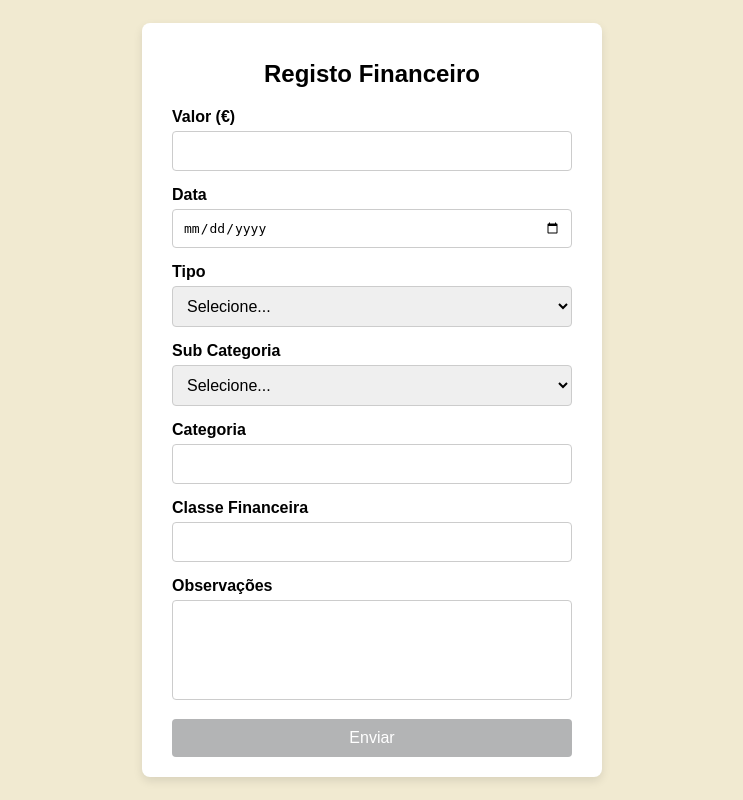
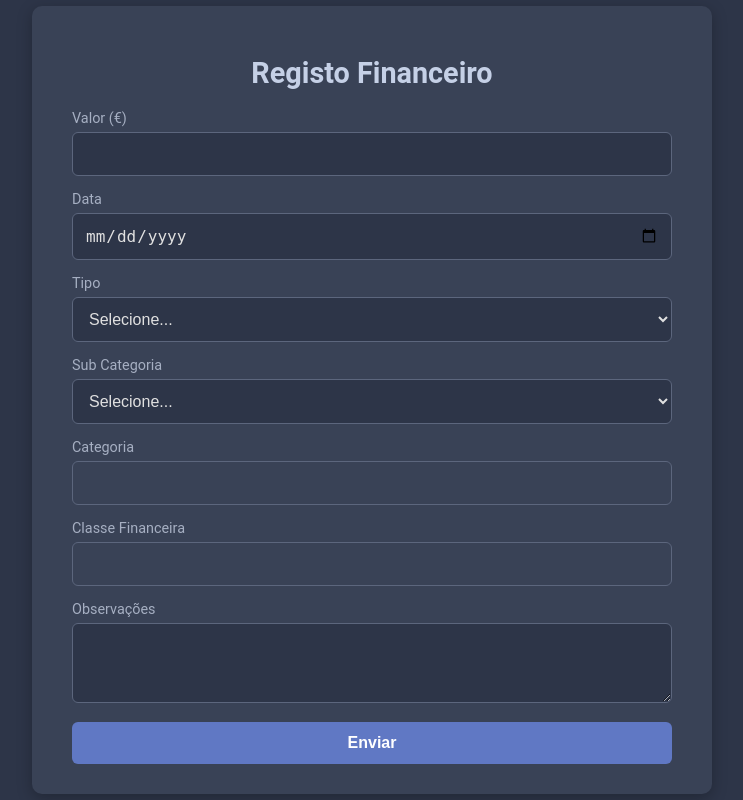
Before and after one commit to joaolecas/MRA_Office, a Flask app: page /form in a window 1280 px wide. Shown: the whole page, without its empty margins (268-1011 px from the left). Run offline with Flask 3, Linux system fonts and the light colour scheme.

Commit message:
dark blue theme

```diff
--- a/app.py
+++ b/app.py
@@ -157,19 +157,21 @@ def submit_form():
         db.session.add(new_record)
         db.session.commit()
         # return "Form submitted successfully!"
+        # return redirect(url_for('success'))
     except Exception as e:
         # Rollback in case of an error
         db.session.rollback()
         return f"An error occurred: {e}"
 
     # Respond with a success message
-    # return jsonify({
-    #     "success": True,
-    #     "message": "Form data submitted successfully!",
-    #     "received_data": form_data
-    # })
+    return jsonify({
+        "success": True,
+        "message": "Form data submitted successfully!",
+        "received_data": form_data,
+        "redirect_url": url_for('success')
+    })
     # Redirect to a success page
-    return redirect(url_for('success'))
+    # return redirect(url_for('success'))
 
 @app.route('/success')
 def success():
--- a/static/form.css
+++ b/static/form.css
@@ -1,85 +1,117 @@
-
+/* General body styling */
 body {
-    font-family: Arial, sans-serif;
+    font-family: 'Roboto', sans-serif; /* Consistent font */
+    background-color: #2d3548; /* Same dark blue-gray background */
+    color: #e0e0e0; /* Light text for readability */
+    display: flex;
+    height: 100vh;
     margin: 0;
-    padding: 0;
-    display: flex;
     justify-content: center;
     align-items: center;
-    height: 100vh;
-    background-color: #f1ead1;
 }
 
+/* Form Container */
 .form-container {
-    background: #fff;
-    padding: 20px 30px;
-    border-radius: 8px;
-    box-shadow: 0 4px 10px rgba(0, 0, 0, 0.1);
+    background-color: #394256; /* Slightly darker background for the form container */
+    padding: 30px 40px;
+    border-radius: 10px;
+    box-shadow: 0 4px 15px rgba(0, 0, 0, 0.25); /* Matching box shadow */
     width: 100%;
-    max-width: 400px;
+    max-width: 600px; /* Larger width for the form page */
+    text-align: left;
 }
 
+/* Header */
 .form-container h1 {
+    font-size: 1.8rem;
     margin-bottom: 20px;
-    font-size: 1.5em;
+    color: #c5d0e6; /* Light blue title color */
     text-align: center;
 }
 
+/* Form Group */
 .form-group {
     margin-bottom: 15px;
 }
 
+/* Labels */
 .form-group label {
     display: block;
+    font-size: 0.9rem;
     margin-bottom: 5px;
-    font-weight: bold;
+    color: #a6afc2; /* Soft blue for labels */
 }
 
+/* Inputs, Selects, and Textareas */
 .form-group input,
 .form-group select,
 .form-group textarea {
     width: 100%;
-    padding: 10px;
-    font-size: 1em;
-    border: 1px solid #ccc;
-    border-radius: 4px;
+    padding: 12px;
+    border: 1px solid #5c667d; /* Subtle gray-blue border */
+    border-radius: 6px;
+    background-color: #2d3548; /* Dark background for inputs */
+    color: #e0e0e0; /* Light text */
+    font-size: 1rem;
     box-sizing: border-box;
+    transition: border-color 0.3s ease;
 }
 
-.form-group textarea {
-    resize: none;
-    height: 100px;
+.form-group input:focus,
+.form-group select:focus,
+.form-group textarea:focus {
+    border-color: #6078c4; /* Blue border on focus */
+    outline: none;
 }
 
-.form-group input[type="number"] {
-    appearance: textfield;
+/* Placeholder Styling */
+input::placeholder,
+textarea::placeholder {
+    color: #a6afc2;
+    opacity: 0.8;
 }
 
-
-.form-group input[type="number"]::-webkit-inner-spin-button,
-.form-group input[type="number"]::-webkit-outer-spin-button {
-    -webkit-appearance: none;
+/* Read-only Inputs */
+.form-group input[readonly] {
+    background-color: #394256; /* Darker gray background */
+    cursor: not-allowed;
 }
 
+/* Textarea Specific */
+textarea {
+    resize: vertical;
+    min-height: 80px;
+}
+
+/* Error Messages */
+.error {
+    color: #e74c3c; /* Bright red for errors */
+    font-size: 0.9rem;
+    margin-top: 5px;
+}
+
+/* Submit Button */
 .form-submit {
-    display: block;
     width: 100%;
-    padding: 10px;
-    font-size: 1em;
-    background-color: #b3b4b5;
-    color: #fff;
+    padding: 12px;
+    background-color: #6078c4; /* Soft blue button */
+    color: white;
+    font-size: 1rem;
+    font-weight: bold;
     border: none;
-    border-radius: 4px;
+    border-radius: 6px;
     cursor: pointer;
     transition: background-color 0.3s ease;
 }
 
 .form-submit:hover {
-    background-color: #8a8a8a;
+    background-color: #5066a8; /* Darker blue hover */
 }
 
-.error {
-    color: red;
-    font-size: 0.9em;
-    margin-top: 5px;
+/* Responsiveness */
+@media (max-width: 400px) {
+    .form-container {
+        width: 90%;
+        padding: 20px;
+    }
 }
--- a/static/form.js
+++ b/static/form.js
@@ -1,23 +1,4 @@
-//  // Event listener for the dropdown
-//  document.getElementById('subCategoria').addEventListener('change', function () {
-//     const selectedValue = this.value;
-//     const output1 = document.getElementById('categoria');
-//     const output2 = document.getElementById('classeFinanceira');
-
-//     // Explicit mapping logic
-//     if (selectedValue === "Automovel") {
-//         output1.value = "Option A";
-//         output2.value = "Option a";
-//     } else if (selectedValue === "CRU") {
-//         output1.value = "Option B";
-//         output2.value = "Option b";
-//     } else {
-//         output1.value = "";
-//         output2.value = "";
-//     }
-// });
-
-
+// Preechimento automatico dos campos classe financeira e categoria
 document.getElementById('subCategoria').addEventListener('change', function () {
     const subCategoria = this.value;
     const categoriaField = document.getElementById('categoria');
@@ -138,9 +119,7 @@ document.getElementById('subCategoria').addEventListener('change', function () {
     }
 });
 
-
-
-
+// Submit
 document.getElementById('modernForm').addEventListener('submit', async function (event) {
     event.preventDefault();
     console.log("Form submission intercepted.");
@@ -159,8 +138,7 @@ document.getElementById('modernForm').addEventListener('submit', async function
 
     // Validate Data
     const data = document.getElementById('data');
-    const today = new Date().toISOString().split('T')[0];
-    if (!data.value || data.value > today) {
+    if (!data.value ) {
         isValid = false;
         document.getElementById('dataError').textContent = 'Por favor, insira uma data válida.';
     }
@@ -181,32 +159,34 @@ document.getElementById('modernForm').addEventListener('submit', async function
 
     // Validate Observações
     const observacoes = document.getElementById('observacoes');
-    if (!observacoes.value || observacoes.value.length < 100) {
+    if (!observacoes.value) {
         isValid = false;
-        document.getElementById('observacoesError').textContent = 'Por favor, insira pelo menos 100 caracteres.';
+        document.getElementById('observacoesError').textContent = 'Por favor, insira pelo menos 1 caractere.';
     }
 
-    // if (isValid) {
-    //     // Prepare form data for submission
-    //     const formData = new FormData(document.getElementById('modernForm'));
+    if (isValid) {
+        // Prepare form data for submission
+        const formData = new FormData(document.getElementById('modernForm'));
 
-    //     try {
-    //         const response = await fetch('/submit-form', {
-    //             method: 'POST',
-    //             body: formData
-    //         });
+        try {
+            const response = await fetch('/submit-form', {
+                method: 'POST',
+                body: formData
+            });
 
-    //         const result = await response.json();
+            const result = await response.json();
 
-    //         if (result.success) {
-    //             alert('Formulário enviado com sucesso!');
-    //             console.log('Dados recebidos pelo servidor:', result.received_data);
-    //         } else {
-    //             alert('Falha ao enviar o formulário. Por favor, tente novamente.');
-    //         }
-    //     } catch (error) {
-    //         console.error('Erro ao enviar o formulário:', error);
-    //         alert('Ocorreu um erro ao enviar o formulário. Por favor, tente novamente.');
-    //     }
-    // }
+            if (result.success) {
+                // alert('Formulário enviado com sucesso!');
+                console.log('Dados recebidos pelo servidor:', result.received_data);
+                // Redirect to the form page using the redirect_url from the response (This effectively redirects the user to the new URL.)
+                window.location.href = result.redirect_url;
+            } else {
+                alert('Falha ao enviar o formulário. Por favor, tente novamente.');
+            }
+        } catch (error) {
+            console.error('Erro ao enviar o formulário:', error);
+            alert('Ocorreu um erro ao enviar o formulário. Por favor, tente novamente.');
+        }
+    }
 });
```
Also changed, not shown: static/form_success.css (+30 -42 lines), static/login.css (+45 -19 lines), static/logo.png (added).
